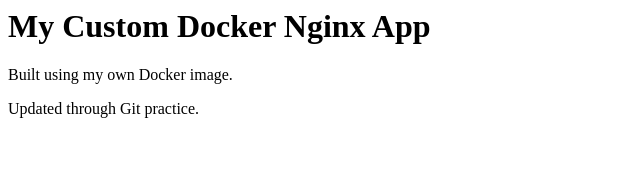
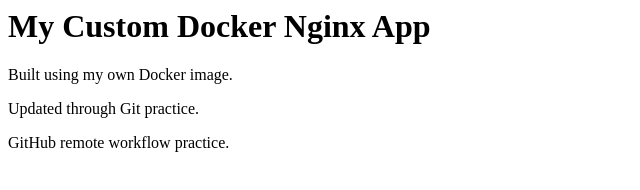
Before and after one commit to shreyasjakkula/docker-nginx-app, a plain HTML site: page index.html in a window 1280 px wide. Shown: the whole page, without its empty margins (0-640 px from the left). Drawn offline with Linux system fonts and the light colour scheme.

Commit message:
Add GitHub workflow practice text

```diff
--- a/index.html
+++ b/index.html
@@ -1,3 +1,4 @@
 <h1>My Custom Docker Nginx App</h1
 ><p>Built using my own Docker image.</p>
 <p>Updated through Git practice.</p>
+<p>GitHub remote workflow practice.</p>
```
